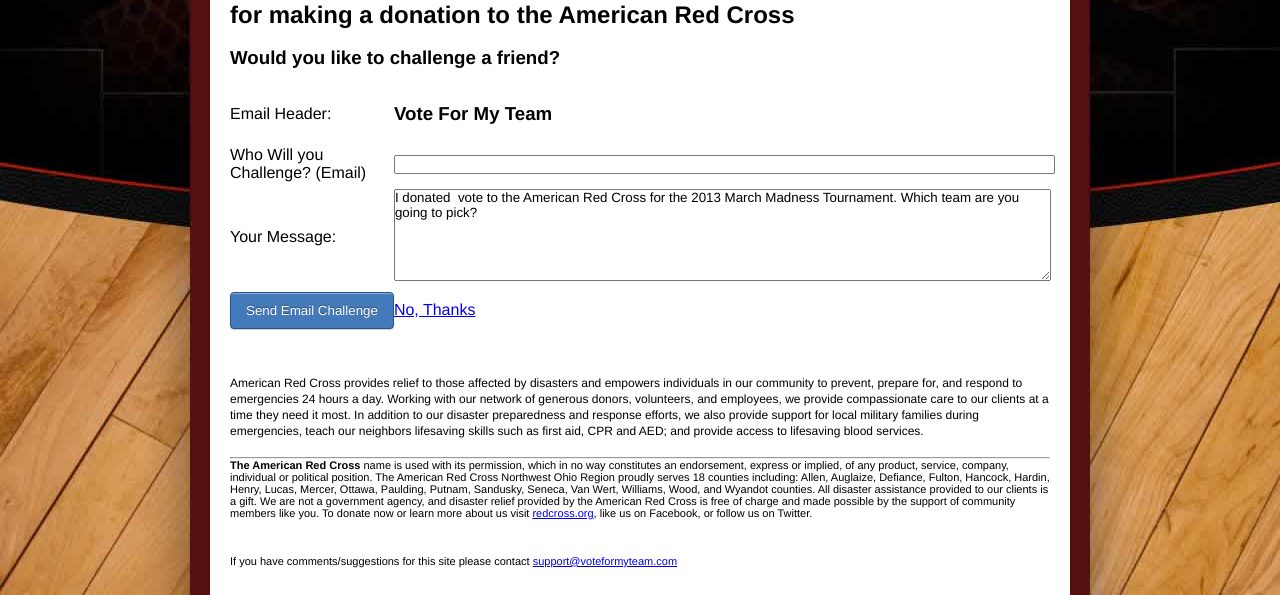
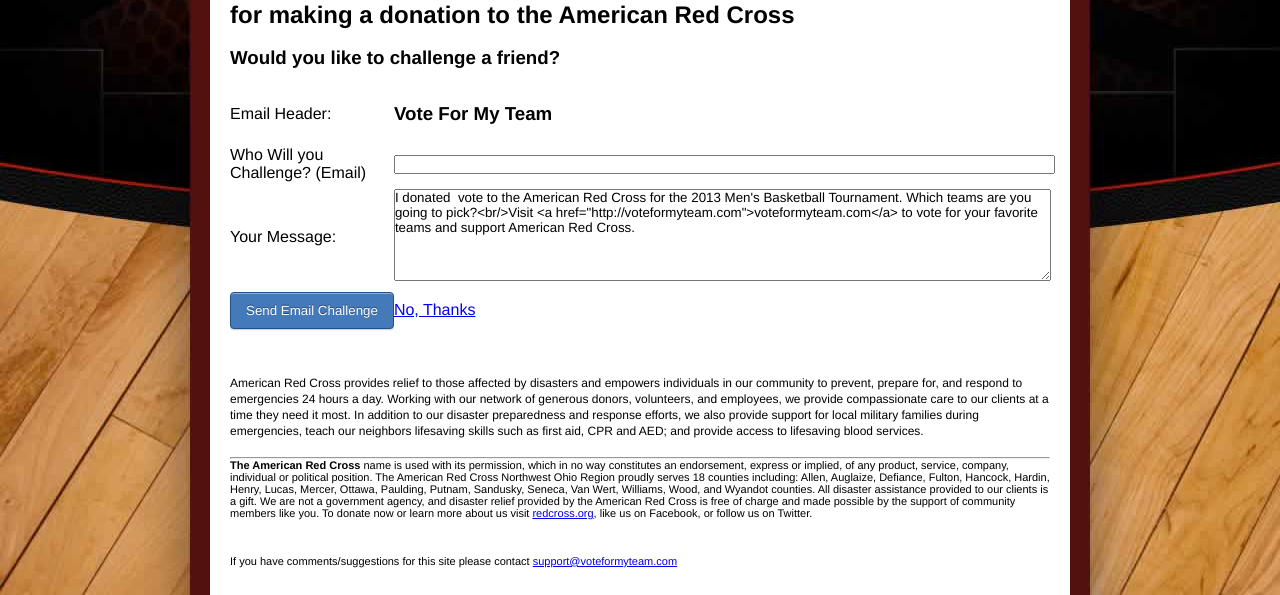
Before and after one commit to thelodgemediagroup/voteformyteam_v2, a CodeIgniter app: page /index.php/vote/vote_success in a window 1280 px wide. Shown: the part 357-952 px from the top of the page. Run offline with CodeIgniter, Linux system fonts and the light colour scheme; data comes from the database, SQL or seed files in the repository; data that the repository does not hold is empty.

Commit message:
Edited email copy.

```diff
--- a/dev/application/views/vote/success.php
+++ b/dev/application/views/vote/success.php
@@ -16,7 +16,8 @@
 
 <?php
 
-$challenge_prepare = 'I donated '.$email['L_QTY0'].' '.$vote_case.' to the American Red Cross for the 2013 March Madness Tournament. Which team are you going to pick?';
+$challenge_prepare = 'I donated '.$email['L_QTY0'].' '.$vote_case.' to the American Red Cross for the 2013 Men\'s Basketball Tournament. Which teams are you going to pick?<br/>';
+$challenge_prepare .= 'Visit <a href="http://voteformyteam.com">voteformyteam.com</a> to vote for your favorite teams and support American Red Cross.';
 
 ?>
 <div id="confirm">
```
